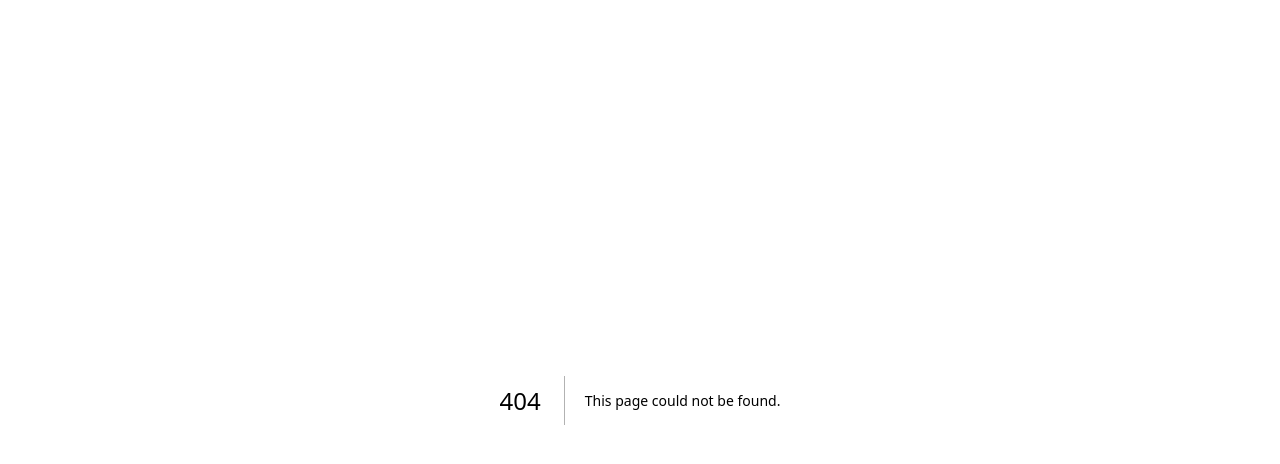
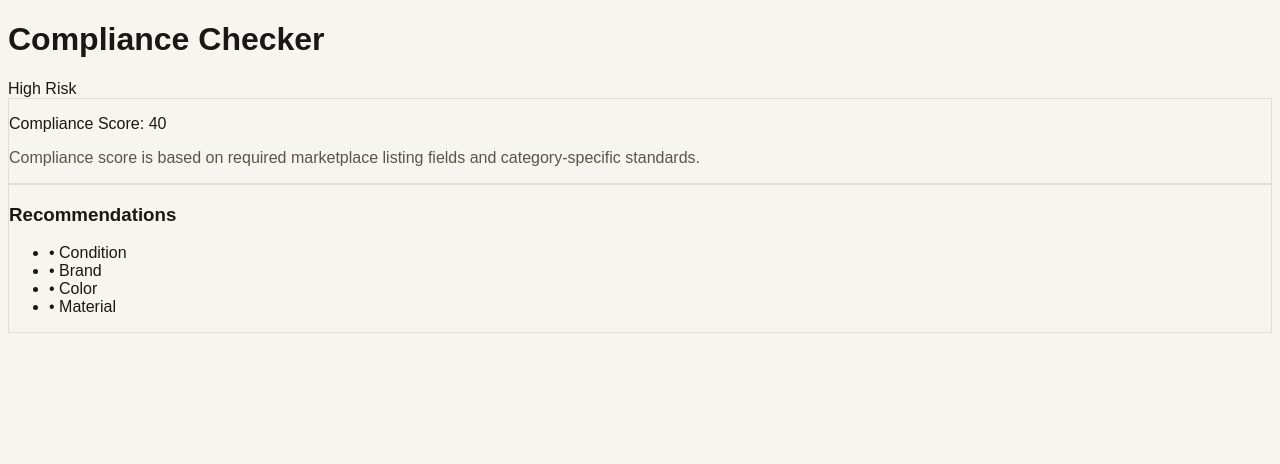
Before and after one commit to RejectedDope/ResaleIQ, a Next.js app: page /compliance in a window 1280 px wide. Before the commit this address had no page. Shown: the top 464 px of the page. Built offline with nearby package versions, Linux system fonts and the light colour scheme.

Commit message:
Add compliance checker page

```diff
--- /dev/null
+++ b/app/compliance/page.tsx
@@ -0,0 +1,33 @@
+'use client'
+
+import { useState } from 'react'
+import RiskBadge from '@/components/RiskBadge'
+import RecommendationList from '@/components/RecommendationList'
+import { calculateCompliance } from '@/lib/compliance'
+
+export default function CompliancePage() {
+  const [input] = useState({
+    category: 'Fashion',
+    condition: '',
+    size: 'Medium',
+    brand: '',
+    color: '',
+    material: ''
+  })
+
+  const result = calculateCompliance(input)
+
+  return (
+    <main className="min-h-screen bg-[#F7F5F0] p-6 md:p-10">
+      <div className="mx-auto max-w-5xl space-y-6">
+        <h1 className="text-3xl font-bold">Compliance Checker</h1>
+        <RiskBadge level={result.riskLevel} />
+        <div className="rounded-2xl border border-[#E2DDD5] bg-white p-5">
+          <p className="text-2xl font-bold">Compliance Score: {result.score}</p>
+          <p className="mt-2 text-sm text-[#5C5449]">{result.explanation}</p>
+        </div>
+        <RecommendationList items={[...result.missingFields, ...result.requiredFixes]} />
+      </div>
+    </main>
+  )
+}
```
